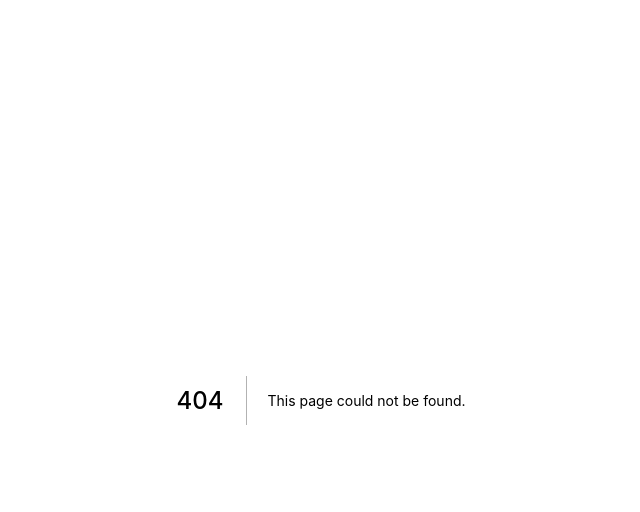
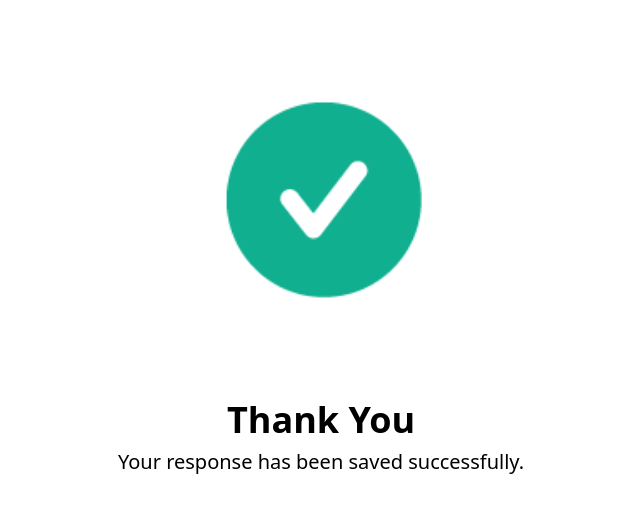
Before and after one commit to naochaLuwang/rely-form-app, a Next.js app: page /success in a window 1280 px wide. Before the commit this address had no page. Shown: the top 512 px of the page, without its empty margins (319-959 px from the left). Built offline with nearby package versions, Linux system fonts and the light colour scheme.

Commit message:
progress indicator

```diff
--- a/pages/_app.js
+++ b/pages/_app.js
@@ -1,7 +1,21 @@
-import '../styles/globals.css'
+import "../styles/globals.css";
 
-function MyApp({ Component, pageProps }) {
-  return <Component {...pageProps} />
+import Router from "next/router";
+
+import NProgress from "nprogress"; //nprogress module
+
+import "nprogress/nprogress.css"; //styles of nprogress
+
+//Route Events.
+
+Router.events.on("routeChangeStart", () => NProgress.start());
+
+Router.events.on("routeChangeComplete", () => NProgress.done());
+
+Router.events.on("routeChangeError", () => NProgress.done());
+
+function MyApp({ Component, pageProps: { session, ...pageProps } }) {
+  return <Component {...pageProps} />;
 }
 
-export default MyApp
+export default MyApp;
--- a/pages/form/[fid]/index.js
+++ b/pages/form/[fid]/index.js
@@ -34,7 +34,7 @@ const FormPage = ({ formFeedback }) => {
     Router.events.on("routeChangeComplete", handleComplete);
     Router.events.on("routeChangeError", handleComplete);
   }, []);
-  const router = useRouter();
+  const Router = useRouter();
 
   // const formName = newForm?.formName;
 
--- /dev/null
+++ b/pages/success.js
@@ -0,0 +1,23 @@
+import React from "react";
+import Lottie from "lottie-react";
+import success from "../assets/success.json";
+const style = {
+  height: 400,
+  width: 400,
+};
+
+const Success = () => {
+  return (
+    <div className="max-w-screen h-auto flex items-center justify-center ">
+      <div className="flex flex-col items-center">
+        <Lottie animationData={success} style={style} />
+        <h1 className="text-4xl font-bold">Thank You</h1>
+        <p className="text-xl font-medium mt-2">
+          Your response has been saved successfully.
+        </p>
+      </div>
+    </div>
+  );
+};
+
+export default Success;
```
Also changed, not shown: assets/success.json (added, +1 -0 lines), package.json (+6 -1 lines), 1 other file (tests, documents, lock files or other folders).
